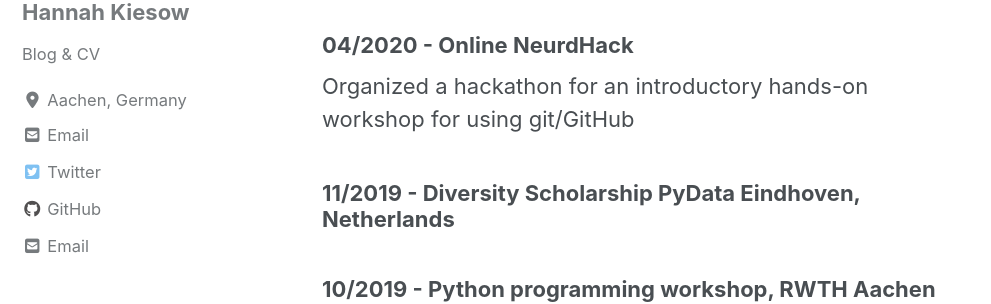
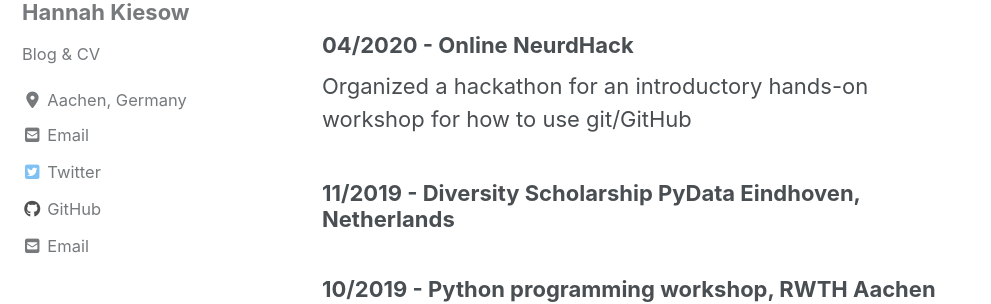
Before and after one commit to hannahkiesow/hannahkiesow.github.io, a Jekyll site: the page built from _pages/CV.md, in a window 1280 px wide and 900 px high, scrolled down 1618 px. Shown: the part 187-491 px from the top of the window, without its empty margins (0-991 px from the left). Built offline with Jekyll 4.4.1, drawn with Linux system fonts in a browser that asks for light colours; cached includes are drawn as plain includes; nearby versions of some CDN libraries.

Commit message:
updated typo on CV page

```diff
--- a/_pages/CV.md
+++ b/_pages/CV.md
@@ -76,7 +76,7 @@ Kiesow, H., Dunbar, R. I. M., Tobias, K. J. K., Vogeley, K., Schilbach, L., Marq
 
 <p>
 <h3> 04/2020 - Online NeurdHack </h3>
-Organized a hackathon for an introductory hands-on workshop for using git/GitHub
+Organized a hackathon for an introductory hands-on workshop for how to use git/GitHub
 
 <h3> 11/2019 - Diversity Scholarship PyData Eindhoven, Netherlands </h3>
 
```
